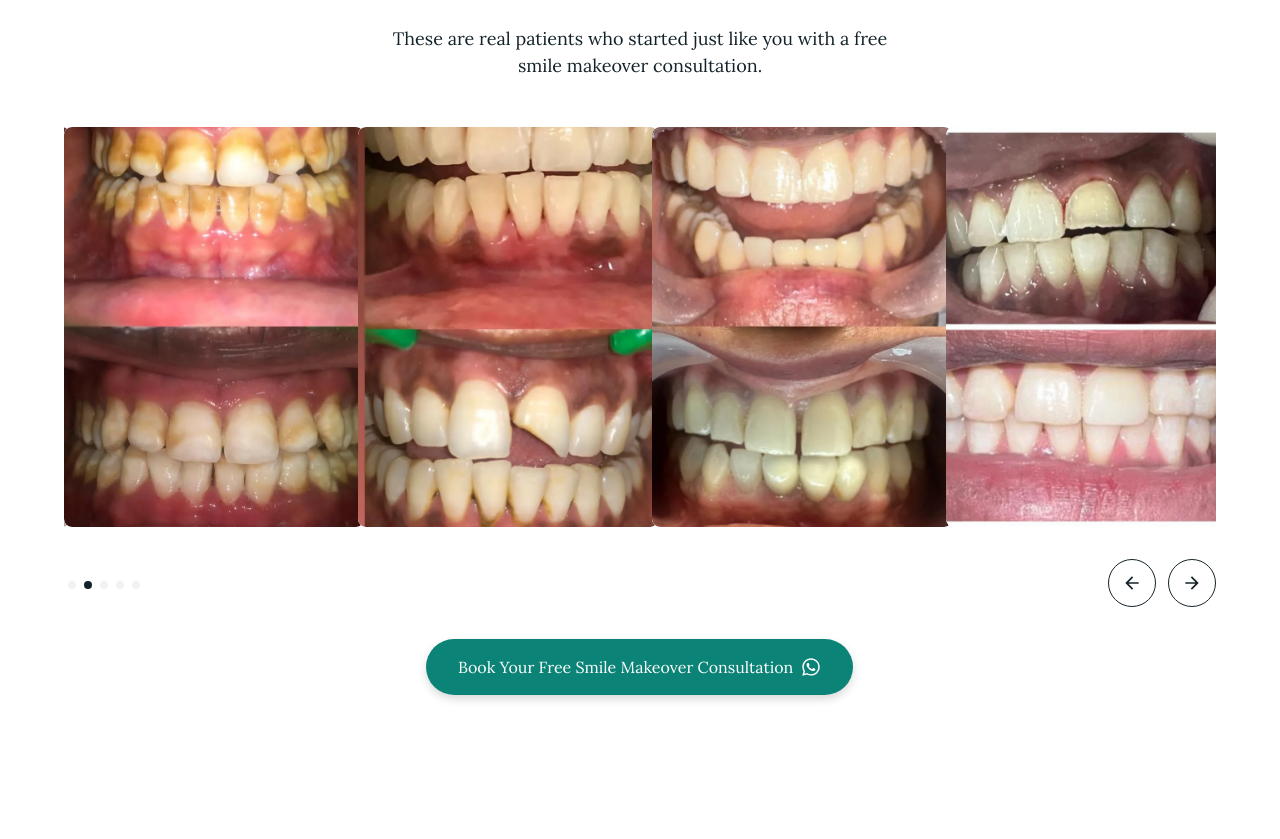
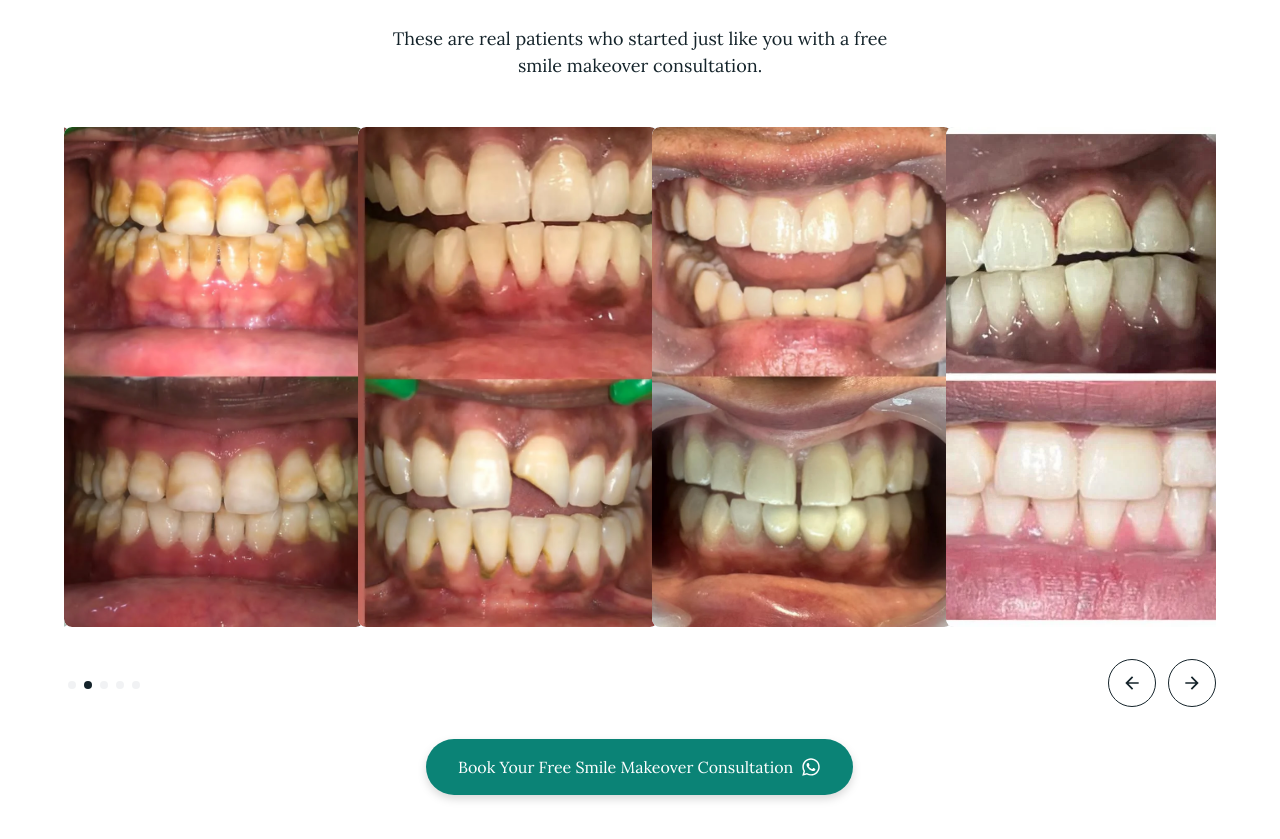
Before and after one commit to yamami-mohammed-monsif/dr.alka, a Next.js app: page / in a window 1280 px wide. Shown: the part 1840-2679 px from the top of the page. Before the commit the page ends 2599 px from the top, so only its background shows below. Built offline with nearby package versions, Linux system fonts and the light colour scheme.

Commit message:
updated the aspect-ration of the beforeafter images

```diff
--- a/components/sections/BeforeAfters.tsx
+++ b/components/sections/BeforeAfters.tsx
@@ -80,7 +80,7 @@ const BeforeAfters = () => {
           >
             {BeforeAfterData.map((img) => (
               <SwiperSlide key={img.id}>
-                <div className="relative w-[300px] mx-auto aspect-3/4 bg-gray-200 rounded-lg overflow-hidden">
+                <div className="relative w-[300px] mx-auto aspect-3/5 bg-gray-200 rounded-lg overflow-hidden">
                   <Image
                     src={img.src}
                     alt={img.alt}
```
